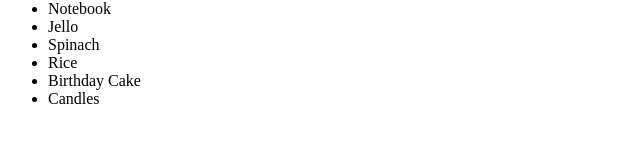
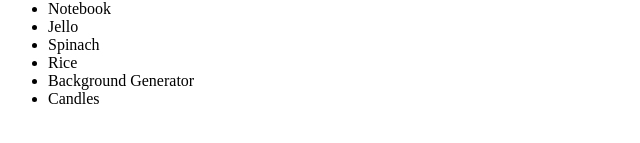
Before and after one commit to orpheushsiung/background-generator, a plain HTML site: page index.html in a window 1280 px wide. Shown: the part 151-294 px from the top of the page, 0-640 px from the left. Drawn offline with Linux system fonts and the light colour scheme.

Commit message:
reverting back to old title

```diff
--- a/index.html
+++ b/index.html
@@ -14,7 +14,7 @@
 		<li>Jello</li>
 		<li>Spinach</li>
 		<li>Rice</li>
-		<li>Birthday Cake</li>
+		<li>Background Generator</li>
 		<li>Candles</li>
 	</ul>
 	<script type="text/javascript" src="script.js"></script>
```
